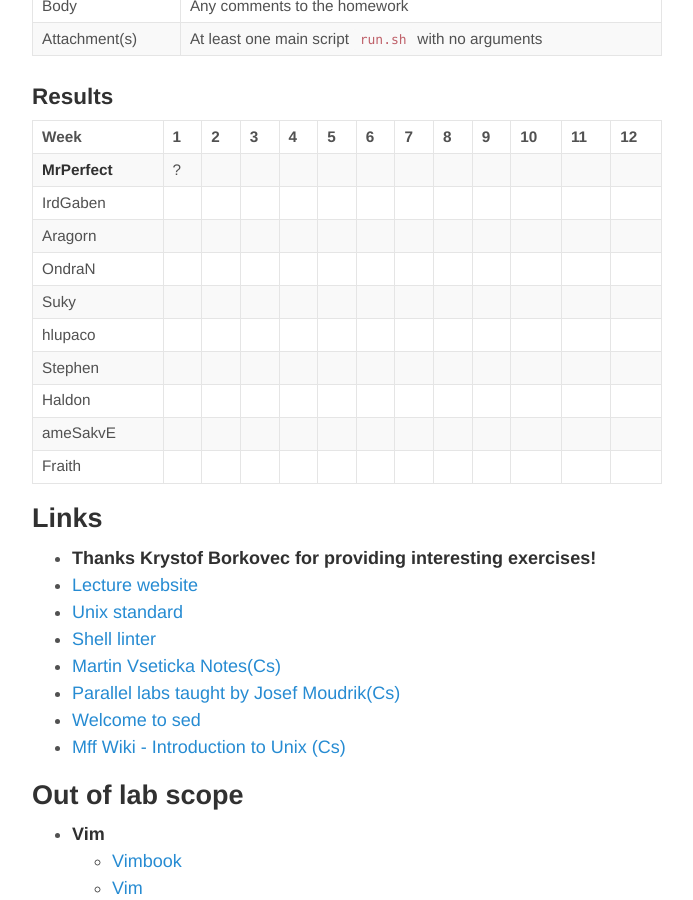
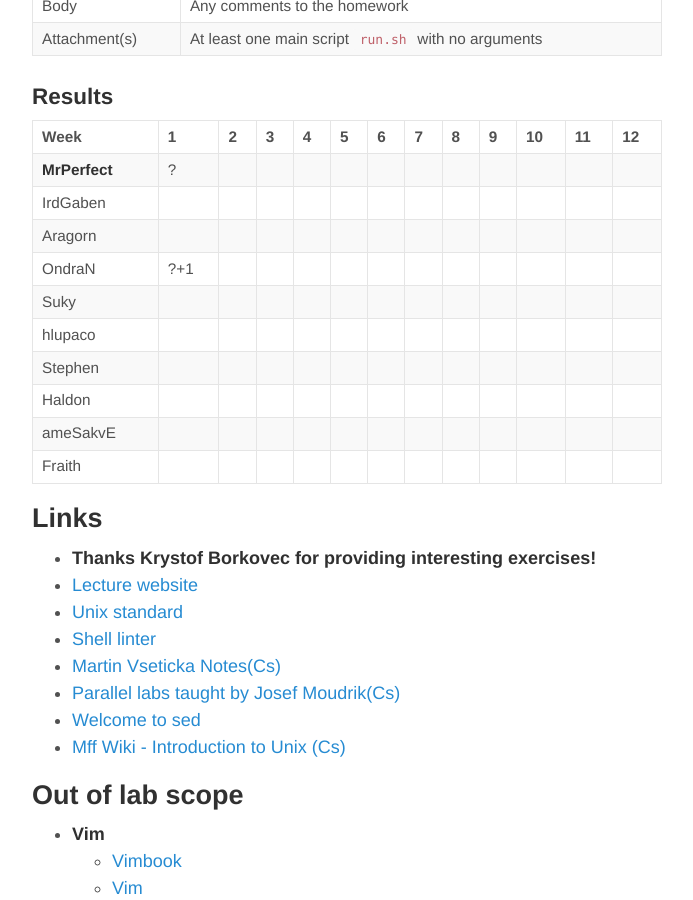
Before and after one commit to oplatek/oplatek.github.io, a Jekyll site: the page built from _posts/2016-02-02-labs-unix.md, in a window 1280 px wide and 900 px high, scrolled down 624 px. Shown: the whole window, without its empty margins (293-986 px from the left). Built offline with Jekyll 4.4.1, drawn with Linux system fonts in a browser that asks for light colours.

Commit message:
point for OndraN - PR grammar

```diff
--- a/_posts/2016-02-02-labs-unix.md
+++ b/_posts/2016-02-02-labs-unix.md
@@ -31,7 +31,7 @@ Send your solutions via email with following template
 | **MrPerfect**| ? |   |   |   |   |   |   |   |   |   |   |   |
 | IrdGaben     |  |   |   |   |   |   |   |   |   |   |   |   |
 | Aragorn      |  |   |   |   |   |   |   |   |   |   |   |   |
-| OndraN       |  |   |   |   |   |   |   |   |   |   |   |   |
+| OndraN       |?+1|   |   |   |   |   |   |   |   |   |   |   |
 | Suky         |  |   |   |   |   |   |   |   |   |   |   |   |
 | hlupaco      |  |   |   |   |   |   |   |   |   |   |   |   |
 | Stephen      |  |   |   |   |   |   |   |   |   |   |   |   |
```
